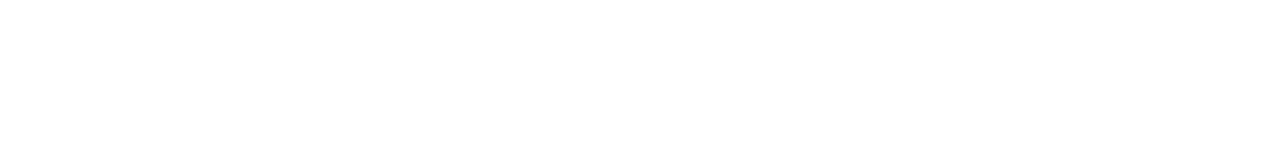
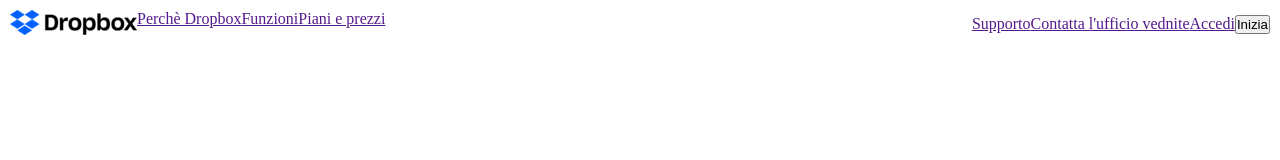
Before and after one commit to Alessandroang/htmlcss-dropbox, a plain HTML site: page index.html in a window 1280 px wide. Drawn offline with Linux system fonts and the light colour scheme.

Commit message:
Add header

```diff
--- a/index.html
+++ b/index.html
@@ -3,8 +3,25 @@
   <head>
     <meta charset="UTF-8" />
     <meta name="viewport" content="width=device-width, initial-scale=1.0" />
-    <title>Document</title>
+    <title>Dropbox</title>
     <link rel="stylesheet" href="style.css" />
   </head>
-  <body></body>
+  <body>
+    <header>
+      <div class="header-container fixed flex">
+        <div class="container-header-1 flex">
+          <div><img src="./img/logo-small.png" alt="logo-small" /></div>
+          <a href="">Perchè Dropbox</a>
+          <a href="">Funzioni</a>
+          <a href="">Piani e prezzi</a>
+        </div>
+        <div class="container-header-2 flex">
+          <a href="">Supporto</a>
+          <a href="">Contatta l'ufficio vednite</a>
+          <a href="">Accedi</a>
+          <input type="button" value="Inizia" />
+        </div>
+      </div>
+    </header>
+  </body>
 </html>
--- a/style.css
+++ b/style.css
@@ -3,3 +3,42 @@
   margin: 0;
   padding: 0;
 }
+
+.flex {
+  display: flex;
+}
+
+.column {
+  display: flex;
+  flex-direction: column;
+}
+
+.center {
+  display: flex;
+  justify-content: center;
+}
+
+.fixed {
+  position: fixed;
+  width: 100%;
+}
+
+/* header */
+
+.header {
+  background-color: white;
+}
+
+.header-container {
+  background-color: white;
+  align-items: center;
+  padding: 10px;
+  justify-content: space-between;
+}
+.container-header-1 {
+  justify-content: space-between;
+}
+
+.container-header-2 {
+  justify-content: space-between;
+}
```
